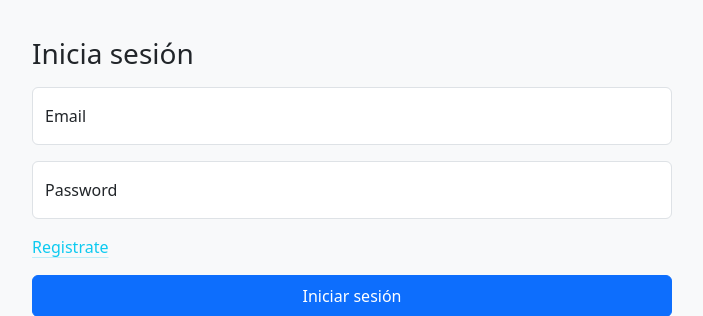
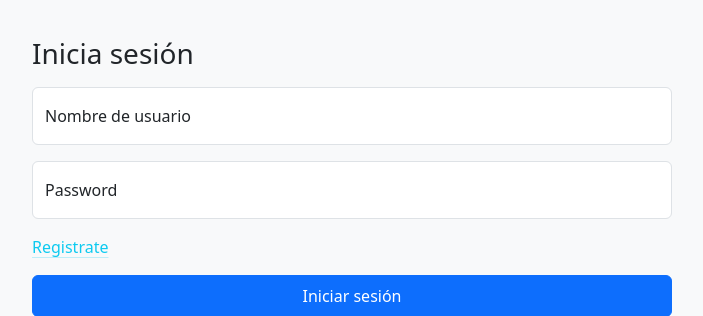
Before and after one commit to Ticotico6365/Preguntate, a Django app: page /login/ in a window 1280 px wide. Shown: the part 223-539 px from the top of the page, without its empty margins (288-991 px from the left). Run offline with Django 4.2, Linux system fonts and the light colour scheme; some libraries are stand-ins or nearby versions.

Commit message:
Reiniciamos la base de datos y el login y el registro funcionan

```diff
--- a/PreguntasApp/views.py
+++ b/PreguntasApp/views.py
@@ -31,14 +31,14 @@ def preguntas(request):
 def do_login(request):
     errors = {}
     if request.method == 'POST':
-        e_mail = request.POST.get('e_mail')
+        username = request.POST.get('nickname')
         password = request.POST.get('contrasena')
 
 
-        if not Usuario.objects.filter(e_mail=e_mail).exists():
-            errors["e_mail"] = "Usuario Incorrecto"
+        if not Usuario.objects.filter(username=username).exists():
+            errors["username"] = "Nombre de usuario Incorrecto"
         else:
-            user = authenticate(request, e_mail=e_mail, password=password)
+            user = authenticate(request, username=username, password=password)
             if user is not None:
                 login(request, user)
                 # Redirección tras un login exitoso
@@ -59,10 +59,10 @@ def registro(request):
         nickname = request.POST.get('nickname')
         password = request.POST.get('contrasena')
         email = request.POST.get('e_mail')
-        if Usuario.objects.filter(e_mail=email).exists():
+        if Usuario.objects.filter(email=email).exists():
             return render(request, 'registro.html', {'error': 'El usuario ya existe'})
         else:
-            user = Usuario(nickname=nickname, e_mail=email)
+            user = Usuario(username=nickname, email=email)
             user.set_password(password)
             user.save()
             return redirect('login')
--- a/Preguntate/settings.py
+++ b/Preguntate/settings.py
@@ -129,3 +129,5 @@ STATICFILES_DIRS = [BASE_DIR / 'static']
 # https://docs.djangoproject.com/en/4.2/ref/settings/#default-auto-field
 
 DEFAULT_AUTO_FIELD = 'django.db.models.BigAutoField'
+
+AUTH_USER_MODEL = 'PreguntasApp.Usuario'
--- a/templates/login.html
+++ b/templates/login.html
@@ -25,8 +25,8 @@
         <h1 class="h3 mb-3 fw-normal">Inicia sesión</h1>
 
         <div class="form-floating mb-3">
-            <input type="email" class="form-control" id="floatingInput" placeholder="name@example.com" name="e_mail">
-            <label for="floatingInput">Email</label>
+            <input type="text" class="form-control" id="nickname" placeholder="nickname" name="nickname">
+            <label for="nickname">Nombre de usuario</label>
         </div>
         <div class="form-floating mb-3">
             <input type="password" class="form-control" id="floatingPassword" placeholder="Password" name="contrasena">
--- a/templates/registro.html
+++ b/templates/registro.html
@@ -26,7 +26,7 @@
 
         <div class="form-floating mb-3">
             <input type="text" class="form-control" id="nickname" placeholder="nickname" name="nickname">
-            <label for="nickname">Nickname</label>
+            <label for="nickname">Nombre de usuario</label>
         </div>
 
         <div class="form-floating mb-3">
```
Also changed, not shown: PreguntasApp/migrations/0001_initial.py (added), PreguntasApp/migrations/__init__.py (added).
